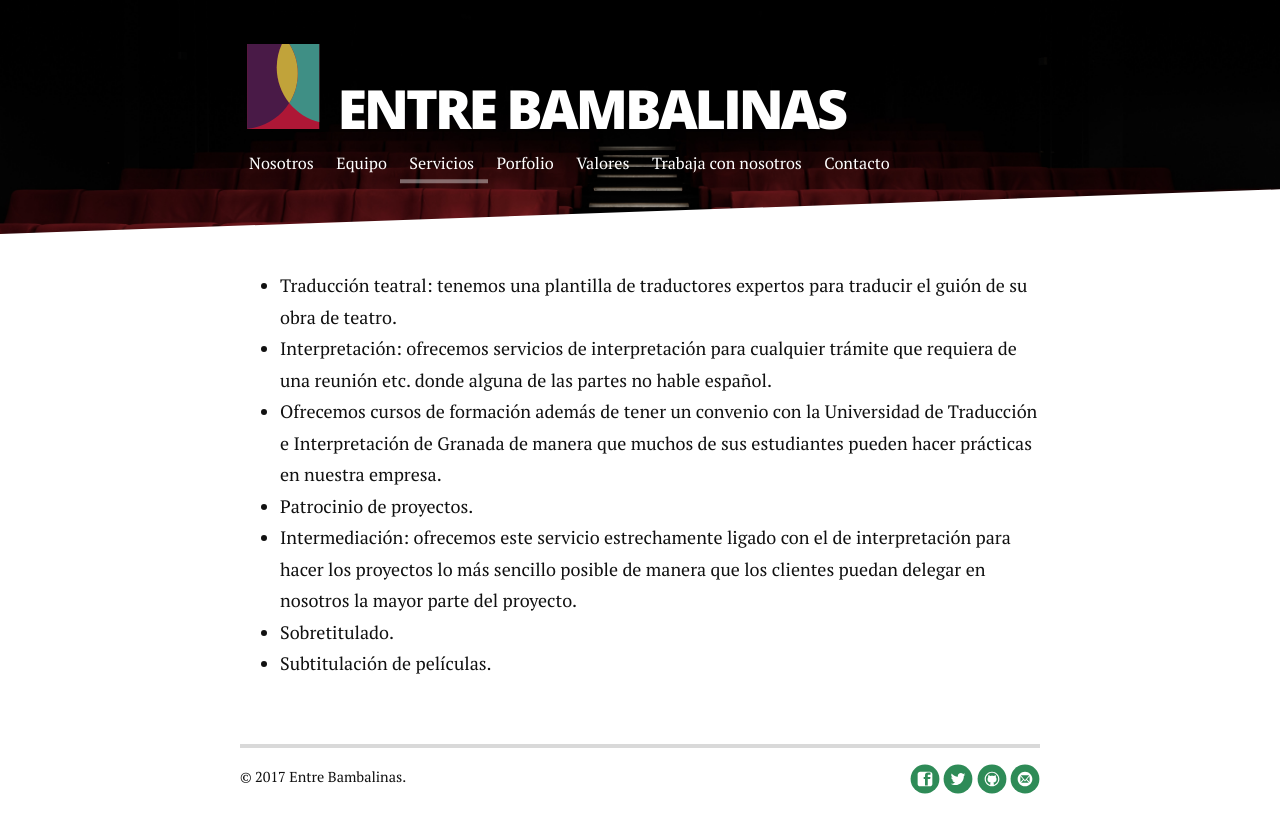
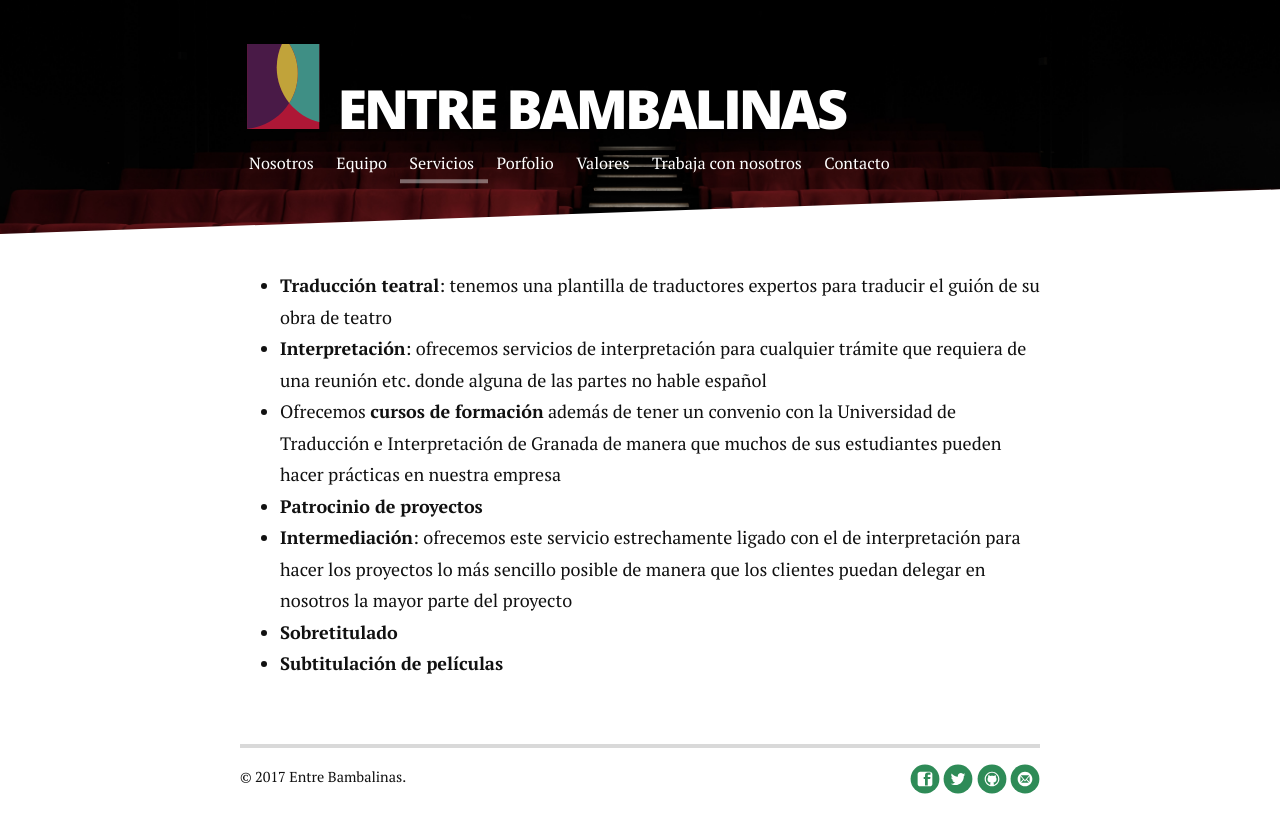
Before and after one commit to entrebambalinas/entrebambalinas.github.io, a Jekyll site: the page built from servicios.md, in a window 1280 px wide. Shown: the top 833 px of the page. Built offline with Jekyll 4.4.1, drawn with Linux system fonts in a browser that asks for light colours; nearby versions of some CDN libraries; part of the change alters nothing that is shown.

```diff
--- a/servicios.md
+++ b/servicios.md
@@ -3,10 +3,10 @@ title: Servicios
 ---
 
 
-- Traducción teatral: tenemos una plantilla de traductores expertos para traducir el guión de su obra de  teatro.
-- Interpretación: ofrecemos servicios de interpretación para cualquier trámite que requiera de una reunión etc. donde alguna de las partes no hable español.
-- Ofrecemos cursos de formación además de tener un convenio con la Universidad de Traducción e Interpretación de Granada de manera que muchos de sus estudiantes pueden hacer prácticas en nuestra empresa.
-- Patrocinio de proyectos.
-- Intermediación: ofrecemos este servicio estrechamente ligado con el de interpretación para hacer los proyectos lo más sencillo posible de manera que los clientes puedan delegar en nosotros la mayor parte del proyecto.
-- Sobretitulado.
-- Subtitulación de películas.
+- **Traducción teatral**: tenemos una plantilla de traductores expertos para traducir el guión de su obra de  teatro
+- **Interpretación**: ofrecemos servicios de interpretación para cualquier trámite que requiera de una reunión etc. donde alguna de las partes no hable español
+- Ofrecemos **cursos de formación** además de tener un convenio con la Universidad de Traducción e Interpretación de Granada de manera que muchos de sus estudiantes pueden hacer prácticas en nuestra empresa
+- **Patrocinio de proyectos**
+- **Intermediación**: ofrecemos este servicio estrechamente ligado con el de interpretación para hacer los proyectos lo más sencillo posible de manera que los clientes puedan delegar en nosotros la mayor parte del proyecto
+- **Sobretitulado**
+- **Subtitulación de películas**
```
